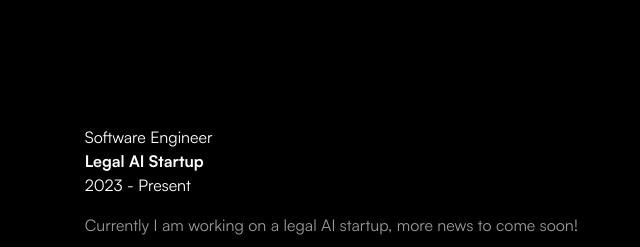
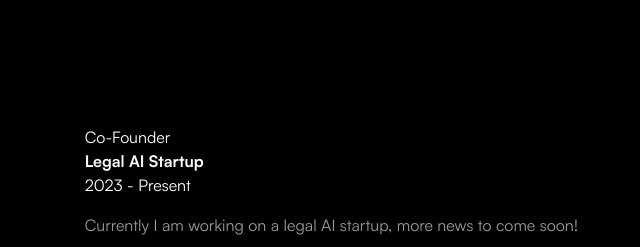
Before and after one commit to Dan5762/personal_site, a plain HTML site: page index.html in a window 1280 px wide. Shown: the part 2271-2518 px from the top of the page, 416-1056 px from the left. Drawn offline with Linux system fonts and the light colour scheme.

Commit message:
Updated current job to co-founder

```diff
--- a/index.html
+++ b/index.html
@@ -131,7 +131,7 @@
       </div>
       <div class="content">
         <div>
-          <h2>Software Engineer<br /><a href="https://www.youtube.com/watch?v=dQw4w9WgXcQ" target="_blank" ><strong>Legal AI Startup</strong></a><br />2023 - Present</h2>
+          <h2>Co-Founder<br /><a href="https://www.youtube.com/watch?v=xvFZjo5PgG0" target="_blank" ><strong>Legal AI Startup</strong></a><br />2023 - Present</h2>
           <p>Currently I am working on a legal AI startup, more news to come soon!</p>
         </div>
         <div>
```
